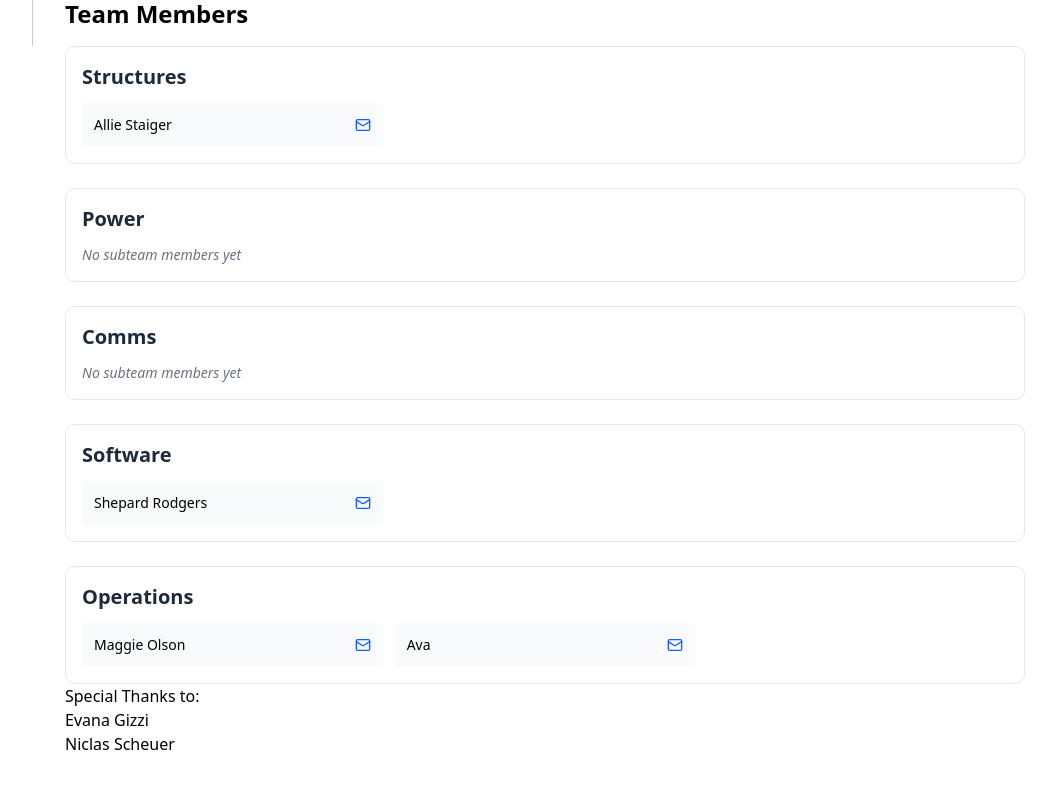
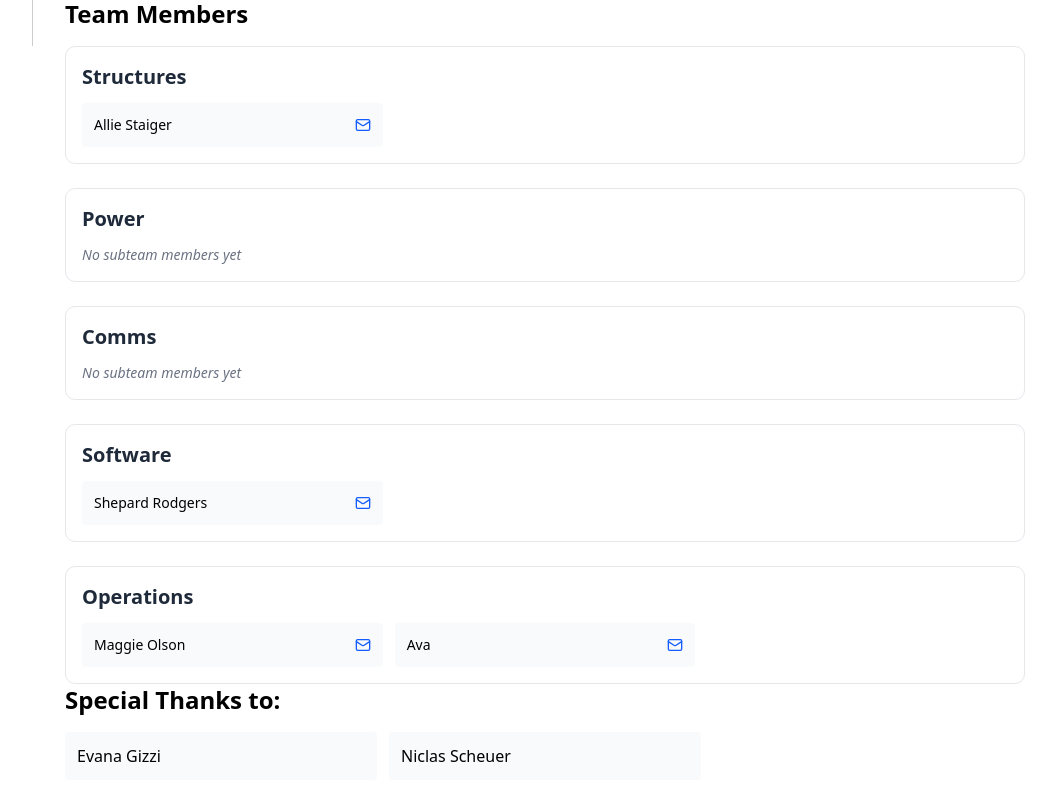
Before and after one commit to Tufts-CubeSat/Website-and-Gantt, a Next.js app: page /team in a window 1280 px wide. Shown: the part 570-1370 px from the top of the page, without its empty margins (223-1279 px from the left). Built offline with nearby package versions, Linux system fonts and the light colour scheme.

Commit message:
Update page.tsx

```diff
--- a/app/team/page.tsx
+++ b/app/team/page.tsx
@@ -129,11 +129,15 @@ export default function Team() {
           })}
         </div>
       </section>
-      <p>Special Thanks to: </p>
-      <ul>
-        <li>Evana Gizzi</li>
-        <li>Niclas Scheuer</li>
-      </ul>
+      <h2 className="text-2xl font-semibold mb-4">Special Thanks to: </h2>
+      <div className="grid grid-cols-1 md:grid-cols-2 lg:grid-cols-3 gap-3">
+        <div className="flex items-center justify-between p-3 bg-gray-50 rounded">
+          Evana Gizzi
+        </div>
+        <div className="flex items-center justify-between p-3 bg-gray-50 rounded">
+          Niclas Scheuer
+        </div>
+      </div>
     </main>
   );
 }
```
